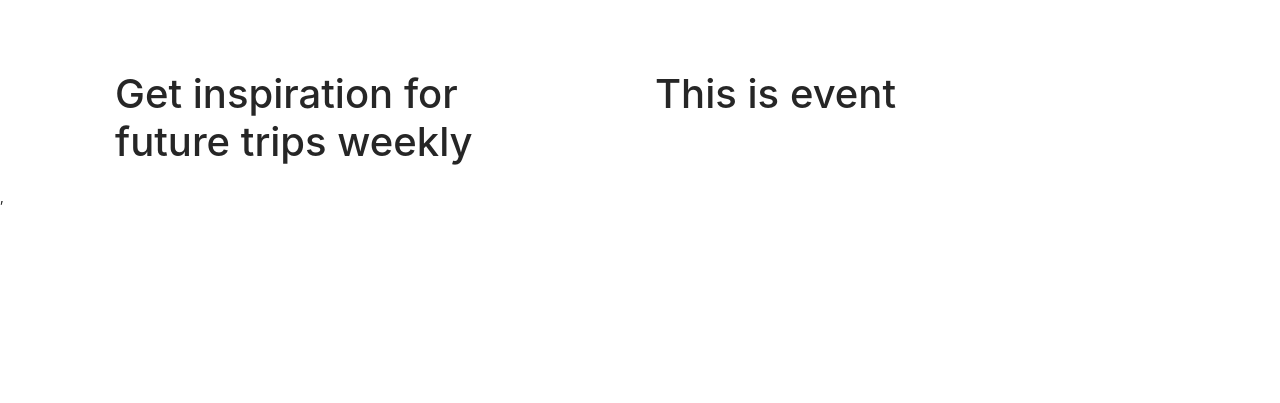
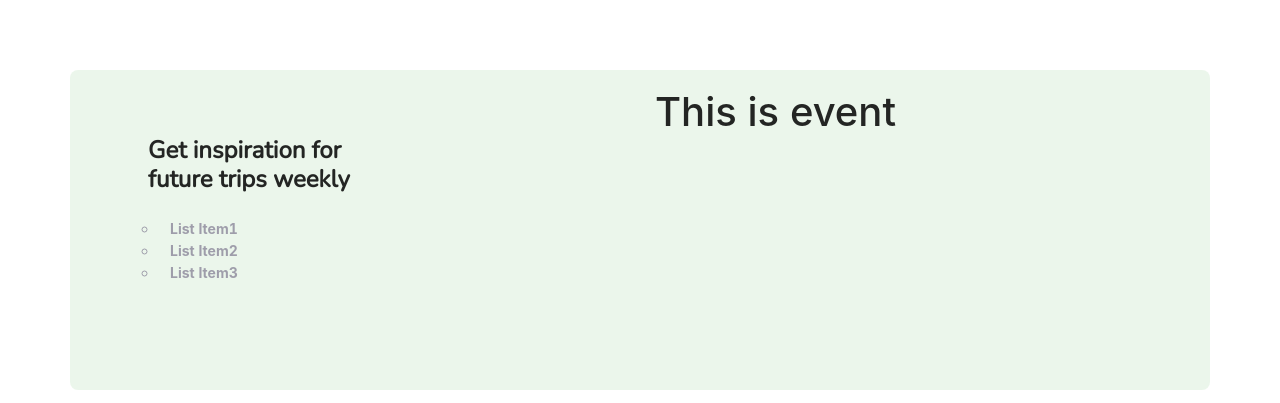
Before and after one commit to joypal23jkp/Adventour, a React (Create React App) app: page / in a window 1280 px wide. Shown: the part 1017-1420 px from the top of the page. Before the commit the page ends 1225 px from the top, so only its background shows below. Built offline with nearby package versions, Linux system fonts and the light colour scheme.

Commit message:
event section updated

```diff
--- a/src/Components/AtomComponents/SettingComponent.jsx
+++ b/src/Components/AtomComponents/SettingComponent.jsx
@@ -1,5 +1,5 @@
 import './style.css'
-import Setting from '../../assets/Icons/menu.png';
+import Setting from '../../assets/icons/menu.png';
 export default function SearchComponent() {
     return (
         <div>
--- a/src/Components/ParticleComponents/Event/EventInfoComponents.jsx
+++ b/src/Components/ParticleComponents/Event/EventInfoComponents.jsx
@@ -1,14 +1,19 @@
+import './style.css'
 import React from 'react';
 
 const EventInfoComponents = () => {
     return (
-        <div className="container">
-            <div>
-                <h1>Get inspiration for
-                    <br /> future trips weekly</h1>
+        <div className="container event_info_component__wrapper">
+            <div className="event_info_component__information">
+                <h4>Get inspiration for <br/>
+                future trips weekly</h4>
             </div>
-            <div>
-                <p></p>
+            <div className="event_info_component__content">
+                <ul className="one">
+                    <li>List Item1</li>
+                    <li>List Item2</li>
+                    <li>List Item3</li>
+                </ul>
             </div>
         </div>
     );
--- a/src/Components/ParticleComponents/Event/RecentEvent.jsx
+++ b/src/Components/ParticleComponents/Event/RecentEvent.jsx
@@ -4,12 +4,12 @@ import EventInfoComponents from './EventInfoComponents';
 
 const RecentEvent = () => {
     return (
-        <div className="d-flex justify-content-center container-lg container-md">
+        <div className="d-flex justify-content-center container-lg container-md event_component__wrapper">
             <div className="col-md-6">
-                <EventInfoComponents></EventInfoComponents>
+                <EventInfoComponents />
             </div>
             <div className="col-md-6">
-                <Event></Event>
+                <Event />
             </div>
         </div>
     );
--- /dev/null
+++ b/src/Components/ParticleComponents/Event/style.css
@@ -0,0 +1,22 @@
+.event_component__wrapper{
+    background: rgba(232, 245, 232, 0.85);
+    min-height: 40vh;
+    padding: 18px;
+    border-radius: 8px;
+}
+.event_info_component__information{
+    padding: 48px 30px 12px 30px;
+}
+
+.event_info_component__information, .event_info_component__information h4{
+    font-family: 'Nunito', sans-serif;
+    font-size: 24px;
+    font-weight: bold;
+}
+
+li{
+    list-style-type: circle;
+    padding-left: 12px;
+    color: var(--light_text_color);
+    font-weight: bold;
+}
--- a/src/index.css
+++ b/src/index.css
@@ -1,5 +1,5 @@
 :root{
-  --light_green: #7ace98;
+  --light_green: #5c6561;
   --light_text_color: #9e9daa;
 }
 body {
```
Also changed, not shown: 1 other file (tests, documents, lock files or other folders).
